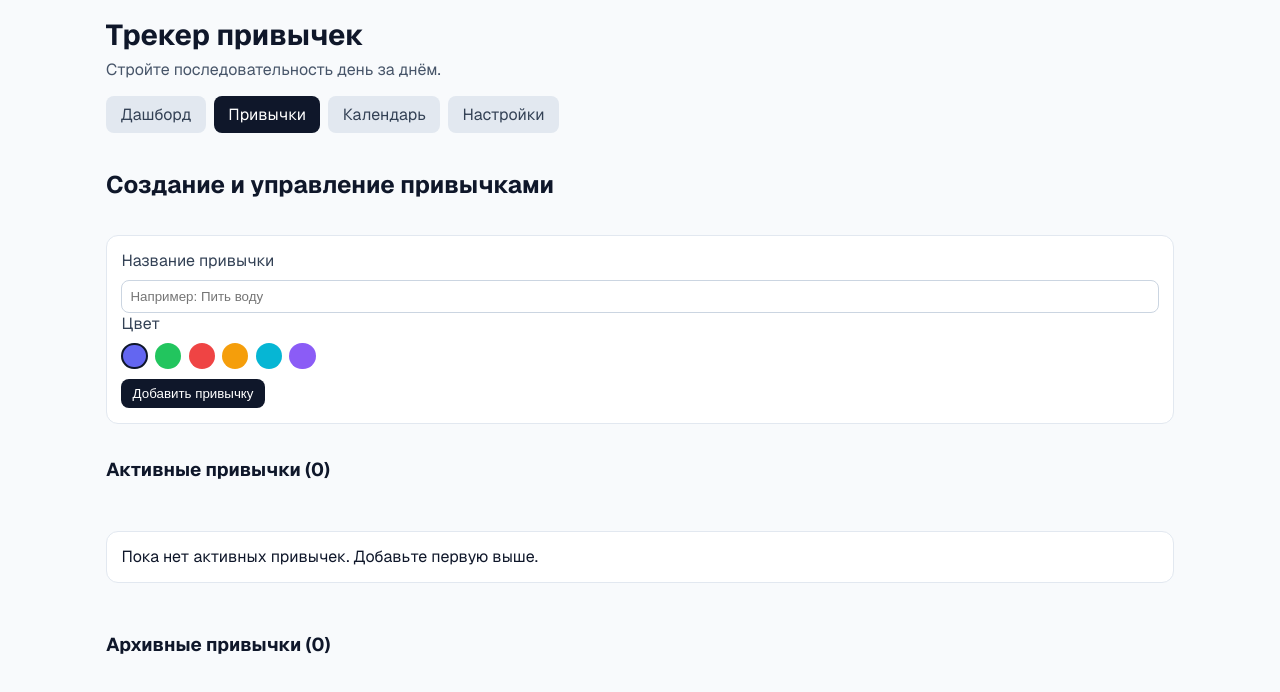
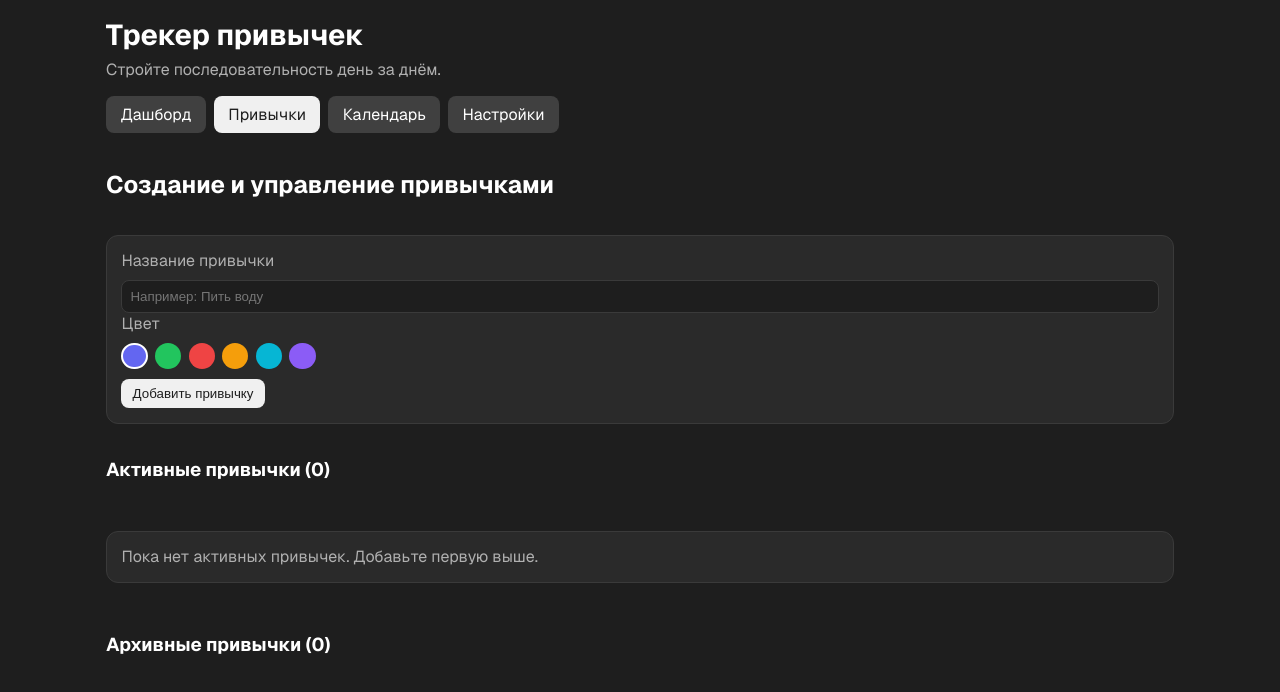
Before and after one commit to danilaprokoshev/skakalka-project, a React (Vite) app: page /habits in a window 1280 px wide. Shown: the top 692 px of the page. Built offline with nearby package versions, Linux system fonts and the light colour scheme.

Commit message:
feat: rewrite styles.css with CSS variables and dark theme palette

```diff
--- a/src/styles.css
+++ b/src/styles.css
@@ -1,7 +1,25 @@
 :root {
+  /* Color palette */
+  --bg-page: #1e1e1e;
+  --bg-card: #2a2a2a;
+  --bg-active: #404040;
+  --border-color: #3a3a3a;
+  --text-heading: #ffffff;
+  --text-body: #b0b0b0;
+  --btn-primary-bg: #f0f0f0;
+  --btn-primary-text: #1e1e1e;
+  --btn-ghost-bg: transparent;
+  --btn-ghost-border: #3a3a3a;
+  --btn-ghost-text: #ffffff;
+  --status-done: #22c55e;
+  --status-partial: #eab308;
+  --status-missed: #ef4444;
+  --focus-outline: #4d65ff;
+
+  color-scheme: dark;
   font-family: 'Geist', system-ui, -apple-system, Segoe UI, Roboto, sans-serif;
-  color: #0f172a;
-  background: #f8fafc;
+  color: var(--text-body);
+  background: var(--bg-page);
 }
 
 * {
@@ -10,7 +28,13 @@
 
 body {
   margin: 0;
-  background: #f8fafc;
+  background: var(--bg-page);
+}
+
+h1,
+h2,
+h3 {
+  color: var(--text-heading);
 }
 
 .app-shell {
@@ -30,7 +54,7 @@ body {
 
 .topbar p {
   margin: 0.4rem 0 0;
-  color: #475569;
+  color: var(--text-body);
 }
 
 .tabs {
@@ -42,15 +66,16 @@ body {
 
 .tab {
   text-decoration: none;
-  color: #334155;
+  color: var(--text-heading);
   padding: 0.5rem 0.9rem;
   border-radius: 8px;
-  background: #e2e8f0;
+  background: var(--bg-active);
+  transition: background 0.2s ease, color 0.2s ease;
 }
 
 .tab.active {
-  background: #0f172a;
-  color: #fff;
+  background: var(--btn-primary-bg);
+  color: var(--btn-primary-text);
 }
 
 .content {
@@ -63,10 +88,11 @@ body {
 }
 
 .card {
-  background: #fff;
-  border: 1px solid #e2e8f0;
+  background: var(--bg-card);
+  border: 1px solid var(--border-color);
   border-radius: 12px;
   padding: 0.9rem;
+  transition: border-color 0.2s ease;
 }
 
 .form input,
@@ -78,13 +104,24 @@ select {
   margin-top: 0.35rem;
   padding: 0.5rem;
   border-radius: 8px;
-  border: 1px solid #cbd5e1;
+  border: 1px solid var(--border-color);
+  background: var(--bg-page);
+  color: var(--text-heading);
+  transition: border-color 0.2s ease;
+}
+
+.form input:focus,
+.form textarea:focus,
+label input:focus,
+label textarea:focus,
+select:focus {
+  outline: 0.125rem solid var(--focus-outline);
 }
 
 label {
   display: grid;
   gap: 0.2rem;
-  color: #334155;
+  color: var(--text-body);
 }
 
 .button-row {
@@ -102,23 +139,26 @@ button {
   border: none;
   border-radius: 8px;
   padding: 0.45rem 0.7rem;
-  background: #0f172a;
-  color: #fff;
+  background: var(--btn-primary-bg);
+  color: var(--btn-primary-text);
   cursor: pointer;
+  transition: background 0.2s ease, color 0.2s ease;
 }
 
 button.ghost {
-  background: #e2e8f0;
-  color: #0f172a;
+  background: var(--btn-ghost-bg);
+  color: var(--btn-ghost-text);
+  border: 1px solid var(--btn-ghost-border);
 }
 
 button.danger {
-  background: #ef4444;
+  background: var(--status-missed);
+  color: var(--text-heading);
 }
 
 button.active-status {
-  background: #10b981;
-  color: #fff;
+  background: var(--status-done);
+  color: var(--text-heading);
 }
 
 .color-row {
@@ -132,10 +172,11 @@ button.active-status {
   height: 26px;
   border-radius: 999px;
   border: 2px solid transparent;
+  transition: border-color 0.2s ease;
 }
 
 .color-swatch.selected {
-  border-color: #0f172a;
+  border-color: var(--text-heading);
 }
 
 .habit-row {
@@ -159,8 +200,8 @@ button.active-status {
 
 .pill {
   border-radius: 999px;
-  background: #e2e8f0;
-  color: #334155;
+  background: var(--bg-active);
+  color: var(--text-body);
   font-size: 0.78rem;
   padding: 0.2rem 0.6rem;
 }
@@ -174,7 +215,7 @@ button.active-status {
 .metrics {
   margin: 0.7rem 0 0;
   padding-left: 1rem;
-  color: #334155;
+  color: var(--text-body);
 }
 
 .calendar-grid {
@@ -185,34 +226,40 @@ button.active-status {
 
 .cell {
   min-height: 46px;
-  background: #e2e8f0;
+  background: var(--bg-active);
   border-radius: 8px;
   display: grid;
   place-items: center;
-  color: #0f172a;
+  color: var(--text-heading);
 }
 
 .cell.done {
-  background: #86efac;
+  background: var(--status-done);
 }
 
 .cell.partial {
-  background: #fde68a;
+  background: var(--status-partial);
 }
 
 .cell.missed {
-  background: #fca5a5;
+  background: var(--status-missed);
+}
+
+.cell.done,
+.cell.partial,
+.cell.missed {
+  color: #000000;
 }
 
 .legend {
   margin: 0;
-  color: #475569;
+  color: var(--text-body);
 }
 
 .banner {
   border-radius: 10px;
-  border: 1px solid #cbd5e1;
-  background: #e0f2fe;
+  border: 1px solid var(--border-color);
+  background: var(--bg-card);
   padding: 0.75rem;
   display: flex;
   justify-content: space-between;
@@ -233,7 +280,7 @@ button.active-status {
 
 .label {
   margin: 0;
-  color: #334155;
+  color: var(--text-body);
 }
 
 @media (max-width: 640px) {
```
